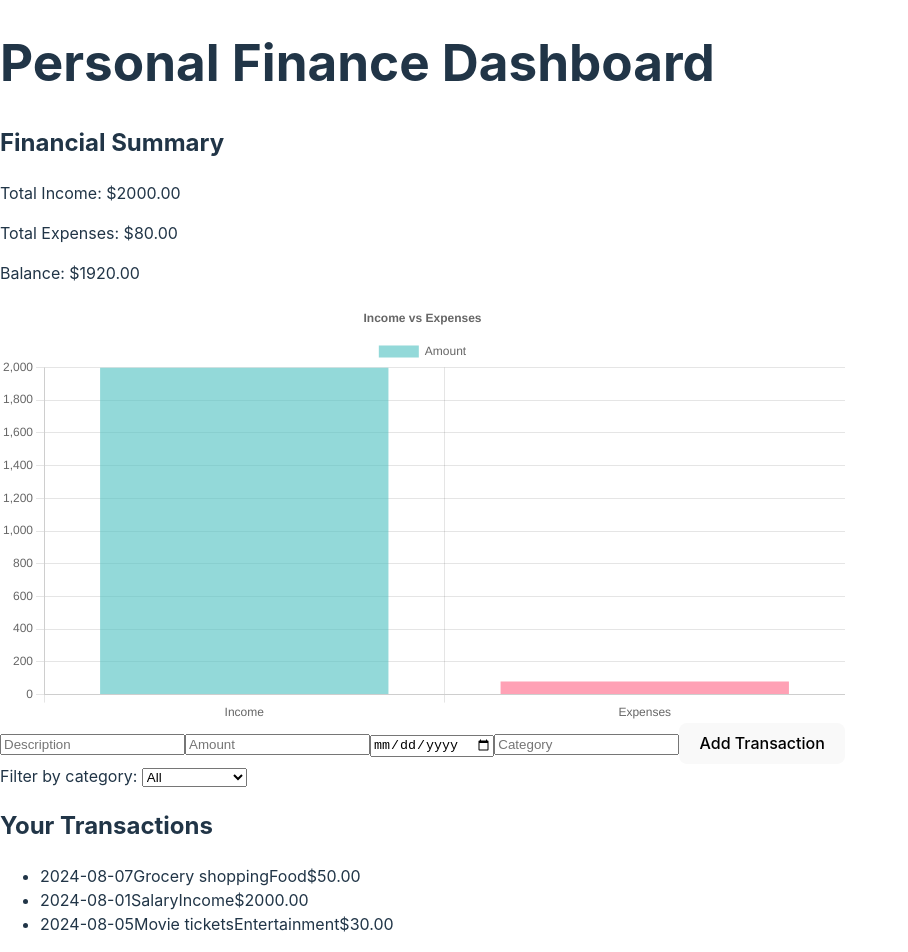
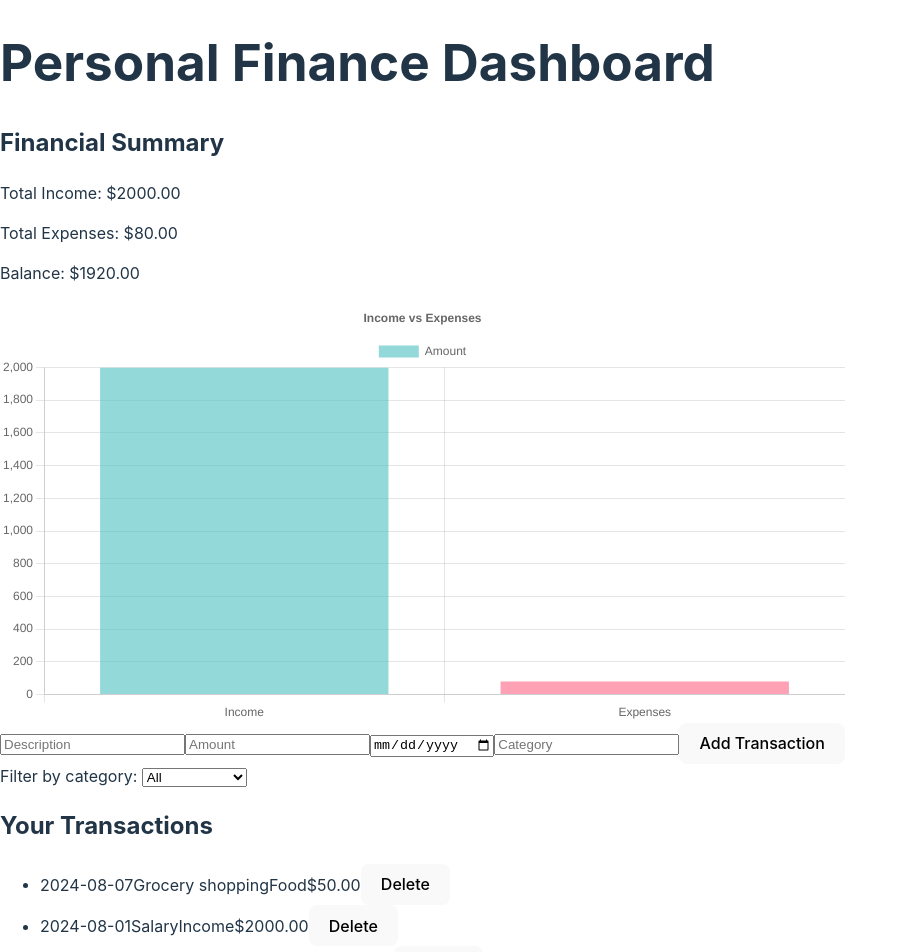
Before and after one commit to narasimha-1511/personal-finance-dashboard, a React (Vite) app: page / in a window 1280 px wide. Shown: the top 952 px of the page, without its empty margins (0-908 px from the left). Built offline with nearby package versions, Linux system fonts and the light colour scheme.

Commit message:
implementing local storage for data persistance

```diff
--- a/src/App.jsx
+++ b/src/App.jsx
@@ -1,11 +1,15 @@
-import React, { useState } from "react";
+import React, { useState, useEffect } from "react";
 import Dashboard from "./components/Dashboard";
 import TransactionForm from "./components/TransactionForm";
 import CategoryFilter from "./components/CategoryFilter";
 import Summary from "./components/Summary";
 
 function App() {
-  const [transactions, setTransactions] = useState([
+  const [transactions, setTransactions] = useState(() => {
+    const savedTransactions = localStorage.getItem("transactions");
+    return savedTransactions
+      ? JSON.parse(savedTransactions)
+      : [
           {
             id: 1,
             description: "Grocery shopping",
@@ -27,12 +31,26 @@ function App() {
             date: "2024-08-05",
             category: "Entertainment",
           },
-  ]);
+        ];
+  });
 
   const [selectedCategory, setSelectedCategory] = useState("All");
 
+  useEffect(() => {
+    localStorage.setItem("transactions", JSON.stringify(transactions));
+  }, [transactions]);
+
   const addTransaction = (newTransaction) => {
-    setTransactions([...transactions, { ...newTransaction, id: Date.now() }]);
+    setTransactions((prevTransactions) => [
+      ...prevTransactions,
+      { ...newTransaction, id: Date.now() },
+    ]);
+  };
+
+  const deleteTransaction = (id) => {
+    setTransactions((prevTransactions) =>
+      prevTransactions.filter((t) => t.id !== id)
+    );
   };
 
   const filteredTransactions =
@@ -49,7 +67,10 @@ function App() {
         selectedCategory={selectedCategory}
         onCategoryChange={setSelectedCategory}
       />
-      <Dashboard transactions={filteredTransactions} />
+      <Dashboard
+        transactions={filteredTransactions}
+        onDeleteTransaction={deleteTransaction}
+      />
     </div>
   );
 }
--- a/src/components/Dashboard.jsx
+++ b/src/components/Dashboard.jsx
@@ -2,11 +2,14 @@ import React from "react";
 import TransactionList from "./TransactionList";
 import PieChart from "./PieChart";
 
-function Dashboard({ transactions }) {
+function Dashboard({ transactions, onDeleteTransaction }) {
   return (
     <div className="Dashboard">
       <h2>Your Transactions</h2>
-      <TransactionList transactions={transactions} />
+      <TransactionList
+        transactions={transactions}
+        onDeleteTransaction={onDeleteTransaction}
+      />
       <PieChart transactions={transactions} />
     </div>
   );
--- a/src/components/TransactionItem.jsx
+++ b/src/components/TransactionItem.jsx
@@ -1,6 +1,6 @@
 import React from "react";
 
-function TransactionItem({ transaction }) {
+function TransactionItem({ transaction, onDelete }) {
   return (
     <li className="TransactionItem">
       <span>{transaction.date}</span>
@@ -9,6 +9,7 @@ function TransactionItem({ transaction }) {
       <span className={transaction.amount >= 0 ? "income" : "expense"}>
         ${Math.abs(transaction.amount).toFixed(2)}
       </span>
+      <button onClick={() => onDelete(transaction.id)}>Delete</button>
     </li>
   );
 }
--- a/src/components/TransactionList.jsx
+++ b/src/components/TransactionList.jsx
@@ -1,11 +1,15 @@
 import React from "react";
 import TransactionItem from "./TransactionItem";
 
-function TransactionList({ transactions }) {
+function TransactionList({ transactions, onDeleteTransaction }) {
   return (
     <ul className="TransactionList">
       {transactions.map((transaction) => (
-        <TransactionItem key={transaction.id} transaction={transaction} />
+        <TransactionItem
+          key={transaction.id}
+          transaction={transaction}
+          onDelete={onDeleteTransaction}
+        />
       ))}
     </ul>
   );
```
Also changed, not shown: src/components/TransactionForm.jsx (+9 -9 lines). Lines whose indentation alone changed are shown as unchanged.
